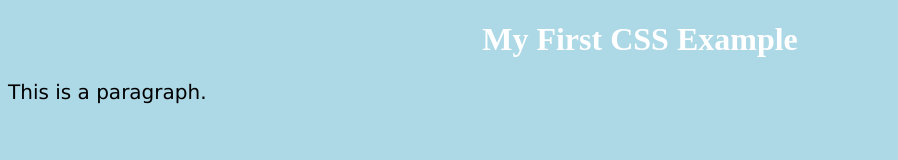
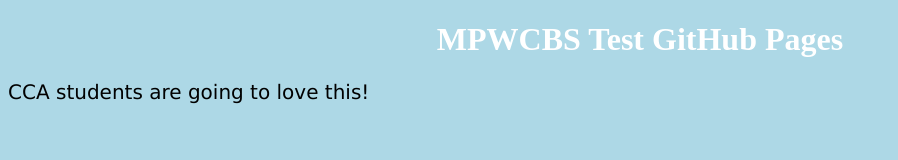
Before and after one commit to mpwcbs/mpwcbs.github.io, a plain HTML site: page index.html in a window 1280 px wide. Shown: the whole page, without its empty margins (0-898 px from the left). Drawn offline with Linux system fonts and the light colour scheme.

Commit message:
Update index.html
changed message

```diff
--- a/index.html
+++ b/index.html
@@ -20,8 +20,8 @@ p {
 
 <body>
 
-<h1>My First CSS Example</h1>
-<p>This is a paragraph.</p>
+<h1>MPWCBS Test GitHub Pages</h1>
+<p>CCA students are going to love this!</p>
 
 </body>
 </html>
```
